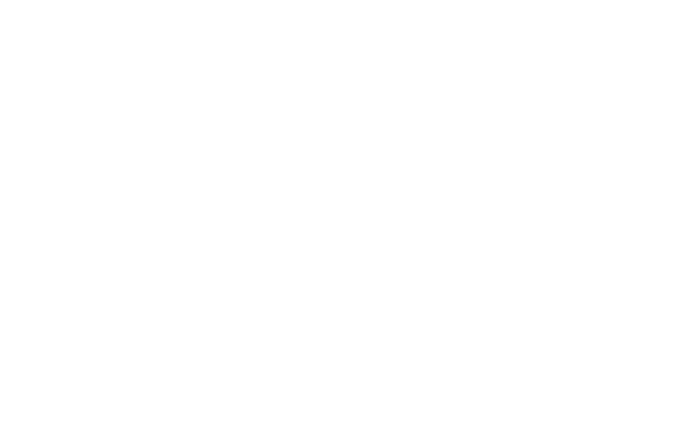
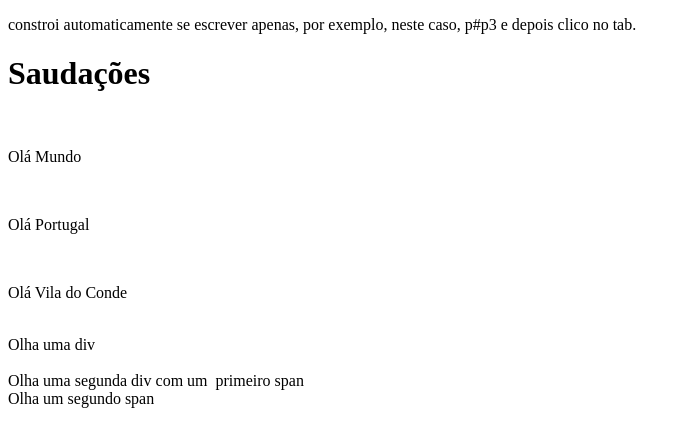
Before and after one commit to Aewire/ESMAD-POO-1819, a plain HTML site: page Ficha03/index.html in a window 1280 px wide. Shown: the whole page, without its empty margins (0-687 px from the left). Drawn offline with Linux system fonts and the light colour scheme.

Commit message:
Ex1 completo

```diff
--- a/Ficha03/index.html
+++ b/Ficha03/index.html
@@ -1,12 +1,73 @@
 <!DOCTYPE html>
 <html lang="en">
+
 <head>
     <meta charset="UTF-8">
     <meta name="viewport" content="width=device-width, initial-scale=1.0">
     <meta http-equiv="X-UA-Compatible" content="ie=edge">
     <title>Document</title>
 </head>
+
 <body>
 
+<p id="p3"></p>  constroi automaticamente se escrever apenas, por exemplo, neste caso, p#p3 e depois clico no tab.
+
+    <h1 class="red">Saudações</h1>
+    <p id="p1">Olá Mundo</p>
+    <p id="p2" class="red">Olá Portugal</p>
+      <p id="p3">Olá Vila do Conde</p>
+      <div>Olha uma div</div>
+    <div>Olha uma segunda div com um
+        <span>primeiro span</span>
+    </div>
+    <span>Olha um segundo span</span>
+
+    <script>
+        //b.Selecionar o elemento com id "p2" e imprimi-lo na consola
+
+        const p2 = document.getElementById("p2")
+        //console.log(p2)
+
+        //c. Selecionar todos os parágrafos e imprimi-los na consola
+        const ps = document.getElementsByTagName("p")
+        for ( const p of ps){ //cada elemento desta iteracao vai se chamar "p"
+            //console.log(p)
+        }
+
+        //d. Selecionar todos os parágrafos e imprimir os seus conteúdos
+        const psContents = document.getElementsByTagName("p")
+        for ( const p of psContents){
+            //console.log(p.innerHTML) // imprime so o texto do parágrafo "p"
+        }
+
+        //e.Selecionar todos os elementos cujo atributo class tenha o valor "red"
+        const colorRed = document.getElementsByClassName("red")
+        for ( const color of colorRed){
+           // console.log(color)
+        }
+        //f. Selecionar e imprimir um elemento <p> cujo atributo id tenha o valor "p3"
+                const pp3 = document.querySelector("p#p3") //selecionar o elemento P que tenha o id(com o "#") p3.
+               // console.log(pp3)
+
+        //g. Selecionar e imprimir todo os conteúdos dos elementos <p> e <div>
+            const pDivs = document.querySelectorAll("p, div") //para selecionar mais que um elemento usa se a vírgula
+            for ( const elm of pDivs){
+                //console.log(elm.innerHTML)
+            }
+        //h. Selecionar e imprimir os textos dos elementos <span>
+            const spanElements = document.querySelectorAll("span")
+            for ( const spans of spanElements){
+                //console.log(spans.innerHTML)
+            }
+        //i. Selecionar e imprimir o texto do elemento <span> dentro do elemento <div>
+            const spanDiv = document.querySelector("div span")    //div p --> o espaço selects all <p> elements inside <div> elements
+                //console.log(spanDiv.innerHTML)
+
+        //j. Selecionar e imprimir o texto do elemento <span> fora do elemento <div>
+                const spanOutDiv = document.querySelector("body>span") //todos os filhos directos do body
+                console.log(spanOutDiv.innerHTML)
+
+    </script>
 </body>
+
 </html>
```
Also changed, not shown: Ficha03/ex1.js (added).
